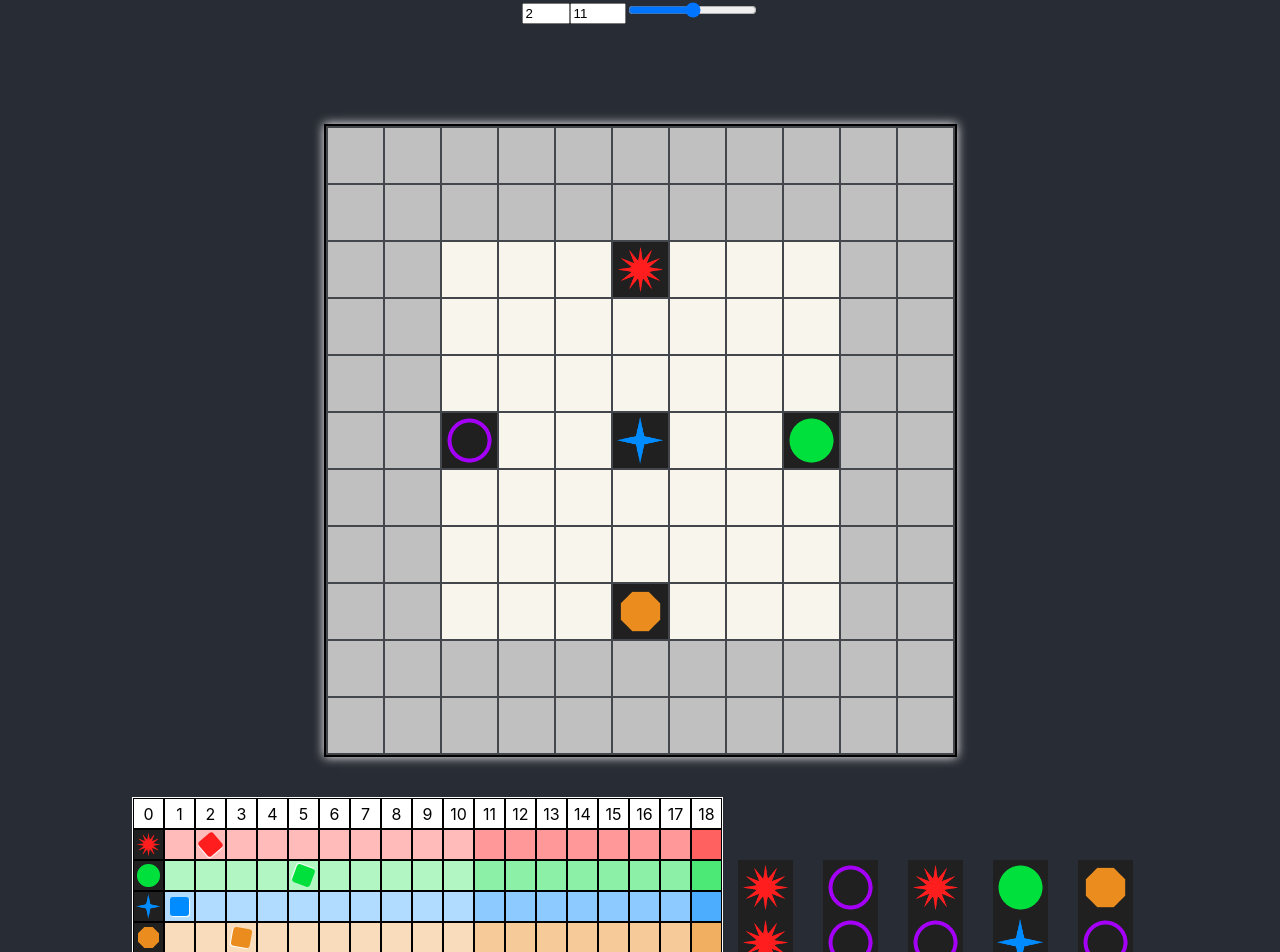
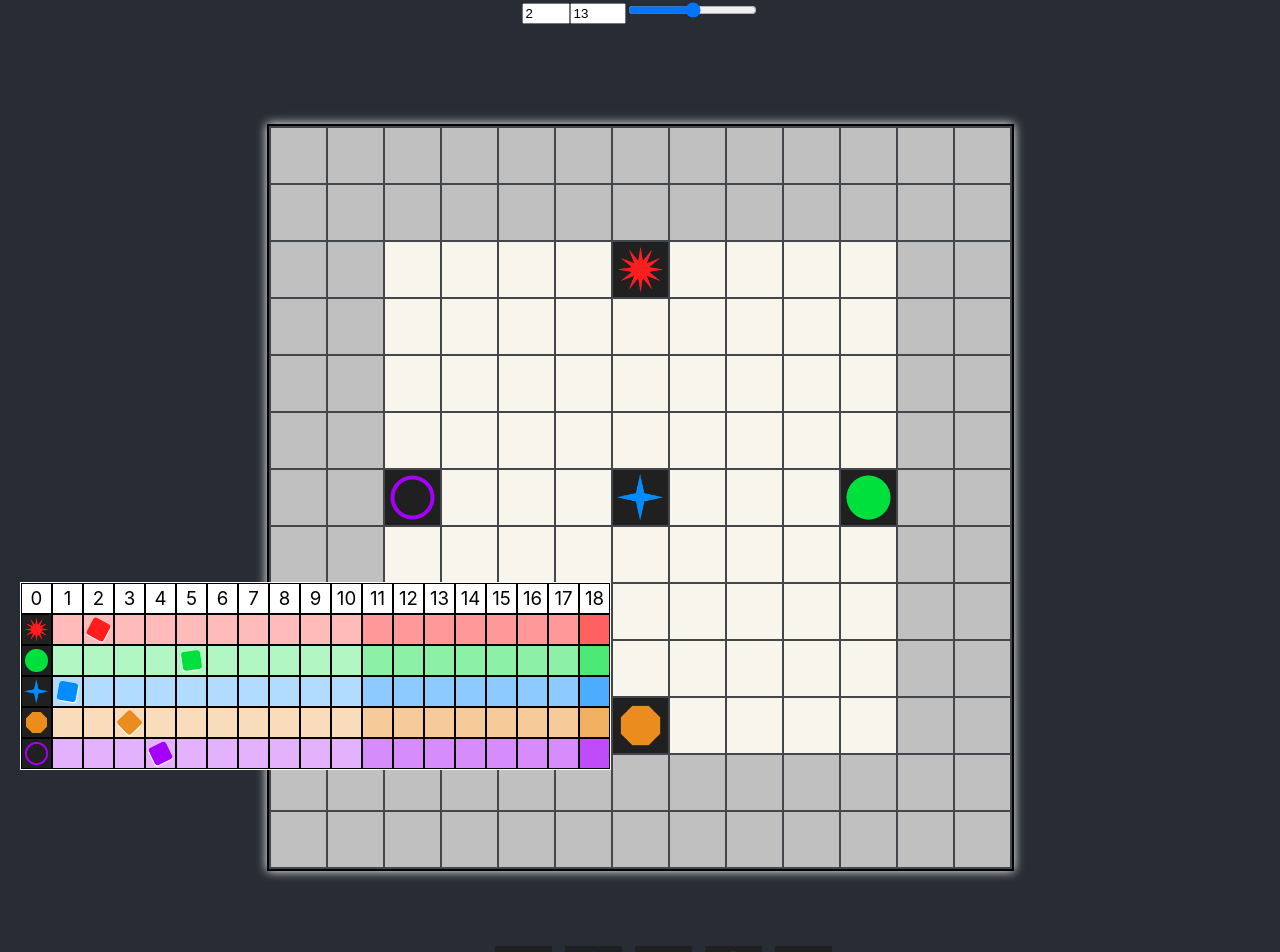
Before and after one commit to PatrykWasowski/Axio, a React (Create React App) app: page / in a window 1280 px wide. Shown: the top 952 px of the page. Built offline with nearby package versions, Linux system fonts and the light colour scheme.

Commit message:
Make Bricks draggable

```diff
--- a/package.json
+++ b/package.json
@@ -5,6 +5,7 @@
   "dependencies": {
     "react": "^16.9.0",
     "react-dom": "^16.9.0",
+    "react-draggable": "^4.0.3",
     "react-scripts": "3.1.1"
   },
   "scripts": {
--- a/src/App.css
+++ b/src/App.css
@@ -4,11 +4,14 @@ body {
 }
 
 .scoreBoard {
-  display: inline-block
+  display: inline-block;
+  position: absolute;
+  left: 20px;
+  bottom: 30px;
 }
 
 .playerBoard {
-  margin: 10px auto;
+  margin: 5px auto;
   display: inline-block;
 }
 
--- a/src/App.js
+++ b/src/App.js
@@ -6,7 +6,7 @@ import ScoreTable from './ScoreTable/ScoreTable'
 
 class App extends React.Component {
   defaultSize = 55;
-  defaultDimension = 11;
+  defaultDimension = 13;
   defaultPlayersNumber = 2;
 
   constructor(props) {
--- a/src/Board/Board.jsx
+++ b/src/Board/Board.jsx
@@ -8,8 +8,8 @@ class Board extends React.Component {
     }
 
     determineEnable = (i, j, playersNumber) => {
-        if((playersNumber === 2 && (i < 2 || i > 8 || j < 2 || j > 8))
-                || (playersNumber === 3 && (i < 1 || i > 9 || j < 1 || j > 9))) {
+        if((playersNumber === 2 && (i < 2 || i > 10 || j < 2 || j > 10))
+                || (playersNumber === 3 && (i < 1 || i > 11 || j < 1 || j > 11))) {
             return false;
         } else {
             return true;
--- a/src/Brick/Brick.jsx
+++ b/src/Brick/Brick.jsx
@@ -1,17 +1,20 @@
 import React from 'react';
 import { Icons } from '../Icons';
+import Draggable from 'react-draggable';
+import { genericTypeAnnotation } from '@babel/types';
 
 class Brick extends React.Component{
     constructor(props) {
         super(props);
         this.state = {
-            angle: 0
+            angle: 0,
+            moveable: true
         }
     }
 
     basicStyle = {
-        width: this.props.size + 'px',
-        height: this.props.size + 'px',
+        width: 2+this.props.size + 'px',
+        height: 2+this.props.size + 'px',
         margin: 0,
         padding: 0,
         backgroundSize: 'contain'
@@ -27,19 +30,33 @@ class Brick extends React.Component{
 
     getWholeBrickStyle = () => {
         return {
-            height: 2 * this.props.size + 'px',
-            width: this.props.size + 'px',
-            transform: `rotate(${this.state.angle}deg)`,
+            width: this.props.size-15 + 'px',
+            transform: 'rotate(' +  this.state.angle + 'deg)',
             display: 'inline-block',
-            margin: '15px'
+            margin: '15px',
+            color: 'green'
         }
     }
 
-    brickClickedHandler = () => {
+    brickClickedHandler = (event) => {
+        if(event.type !== 'contextmenu') {
+            return;
+        }
+        console.log('context');
+        event.preventDefault();
         let newAngle = this.state.angle + 90;
+        console.log(newAngle);
         this.setState({
             angle: newAngle
         })
+    }
+
+    mouseDownHandler = () => {
+        if(!this.state.moveable) {
+            return;
+        }
+
+
     }
 
     render() {
@@ -47,10 +64,19 @@ class Brick extends React.Component{
         const usedStyle2 = this.determineHalfBrickStyle(this.props.secondCell);
         const brickStyle = this.getWholeBrickStyle();
         return (
-            <div style={brickStyle} onClick={this.brickClickedHandler}>
-                <div style={usedStyle}></div>
-                <div style={usedStyle2}></div>
-            </div>
+            <Draggable>
+                <div style={brickStyle}>
+                <div
+                    style={brickStyle}
+                    onClick={this.brickClickedHandler}
+                    onContextMenu={this.brickClickedHandler}
+                    onMouseDown={this.mouseDownHandler}
+                    >
+                    <div style={usedStyle}></div>
+                    <div style={usedStyle2}></div>
+                </div>
+                </div>
+             </Draggable>
         )
     }
 }
--- a/src/Cell/Cell.jsx
+++ b/src/Cell/Cell.jsx
@@ -31,35 +31,35 @@ class Cell extends React.Component {
         const row = this.props.row;
         const column = this.props.column;
 
-        if(row === 5 && column === 5) {
+        if(row === 6 && column === 6) {
             return {
                 ...occupiedStyle,
                 backgroundImage: Icons[0].url
             }
         }
 
-        if(row === 2 && column === 5) {
+        if(row === 2 && column === 6) {
             return {
                 ...occupiedStyle,
                 backgroundImage: Icons[1].url
             }
         }
 
-        if(row === 8 && column === 5) {
+        if(row === 10 && column === 6) {
             return {
                 ...occupiedStyle,
                 backgroundImage: Icons[2].url
             }
         }
 
-        if(row === 5 && column === 2) {
+        if(row === 6 && column === 2) {
             return {
                 ...occupiedStyle,
                 backgroundImage: Icons[3].url
             }
         }
 
-        if(row === 5 && column === 8) {
+        if(row === 6 && column === 10) {
             return {
                 ...occupiedStyle,
                 backgroundImage: Icons[4].url
--- a/src/ScoreTable/ScoreTable.jsx
+++ b/src/ScoreTable/ScoreTable.jsx
@@ -41,7 +41,8 @@ class ScoreRow extends React.Component {
 
     firstRowStyle = {
         ...this.commonRowStyle,
-        backgroundColor: 'white'
+        backgroundColor: 'white',
+        fontSize: '14pt'
     }
 
     getFirstRow = () => {
@@ -98,7 +99,7 @@ class ScoreRow extends React.Component {
                 borderRadius: '3px',
                 boxShadow: '1px 1px 1px white',
                 margin: 'auto',
-                transform: `rotate(${this.props.symbol * 50}deg)`
+                transform: `rotate(${this.props.symbol * 18 + 10}deg)`
             }
             return <div style={dieStyle}></div>
         }
```
Also changed, not shown: 1 other file (tests, documents, lock files or other folders).
